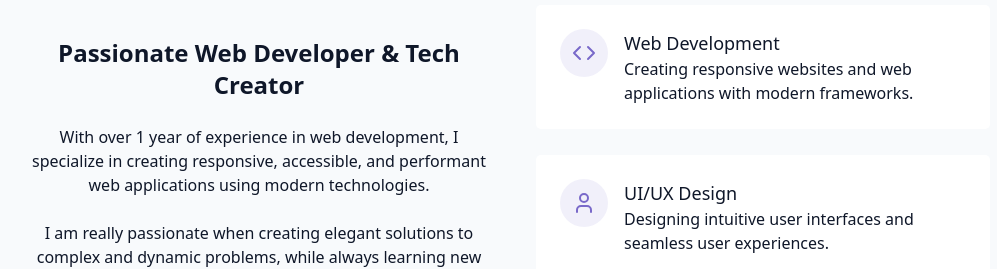
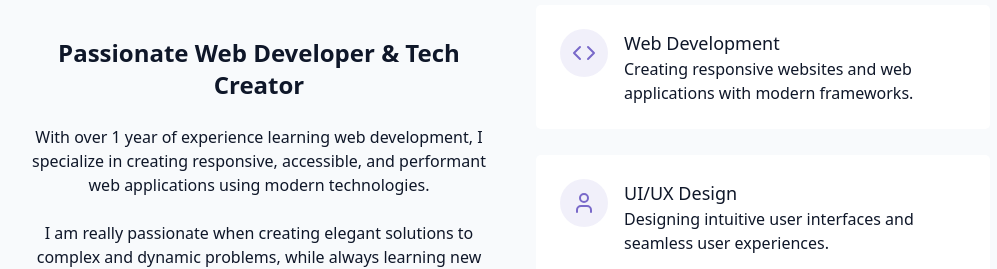
Before and after one commit to Prdp-ktri/September-2025-portfolio, a React (Vite) app: page / in a window 1280 px wide. Shown: the part 980-1249 px from the top of the page, without its empty margins (129-1126 px from the left). Built offline with nearby package versions, Linux system fonts and the light colour scheme.

Commit message:
Update AboutSection.jsx

```diff
--- a/src/components/AboutSection.jsx
+++ b/src/components/AboutSection.jsx
@@ -16,7 +16,7 @@
             </h3>
 
             <p className="text-muted-foreground">
-              With over 1 year of experience in web development, I specialize in
+              With over 1 year of experience learning web development, I specialize in
               creating responsive, accessible, and performant web applications
               using modern technologies.
             </p>
@@ -34,7 +34,7 @@
                 Get In Touch
               </a>
               <a
-                href="https://drive.google.com/file/d/1WE4Cto1vg9OJLRRW5iOcmKFqJYlakpMG/view?usp=drive_link"
+                href="https://drive.google.com/file/d/1tA7E4-avFOfHzVHf1WMdb3STijuLOOjX/view?usp=sharing"
                 className="px-6 py-2 rounded-full border-primary text-primary
               hover:bg-primary/10 transition-colors duration-300 card-hover"
                 target="_blank"
```
